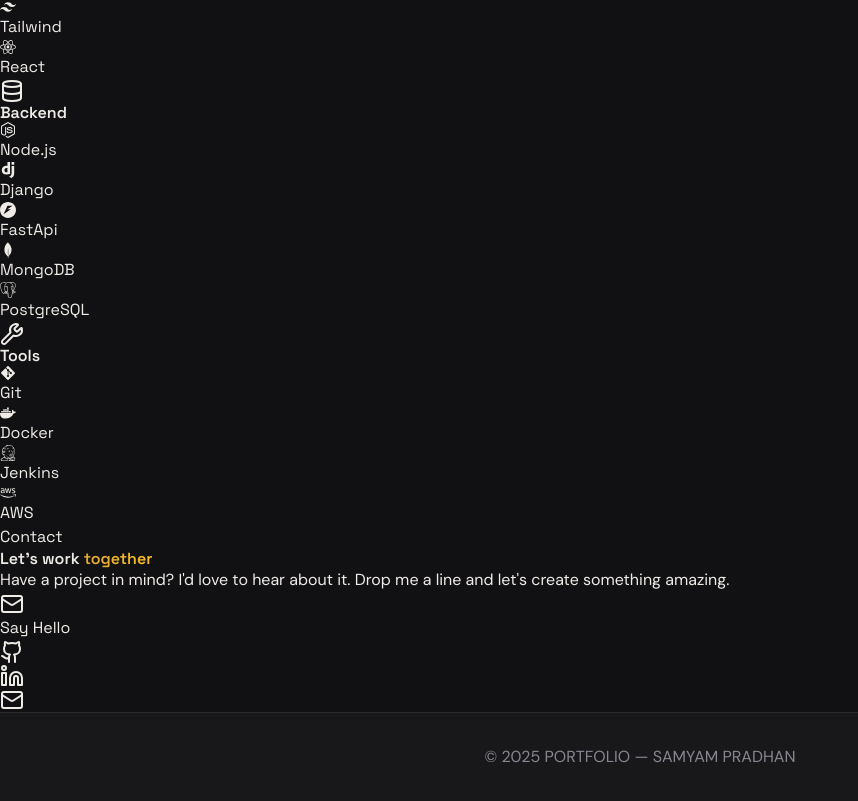
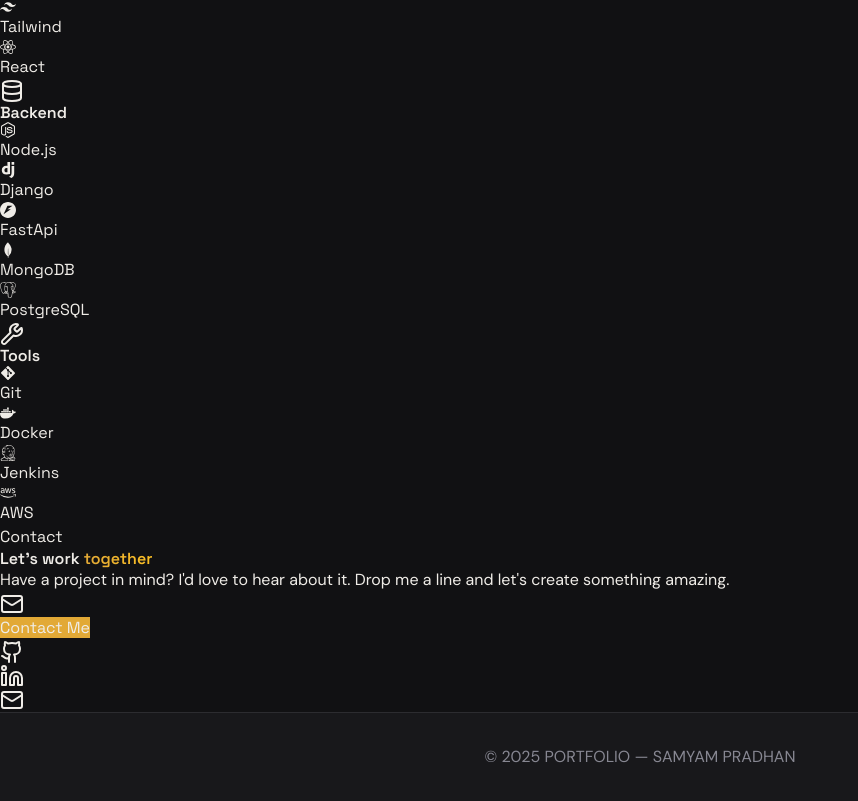
Before and after one commit to Samyam-Pradhan/Portfolio, a React (Vite) app: page / in a window 1280 px wide. Shown: the part 736-1537 px from the top of the page, without its empty margins (0-858 px from the left). Built offline with nearby package versions, Linux system fonts and the light colour scheme; the HTML template or start-up script is replaced by a standard one.

Commit message:
Updated Contact component

```diff
--- a/src/components/Contact.jsx
+++ b/src/components/Contact.jsx
@@ -1,16 +1,12 @@
-import { Mail, Github, Linkedin,} from "lucide-react";
+import { Mail, Github, Linkedin } from "lucide-react";
 
 const socials = [
   { icon: Github, label: "GitHub", href: "https://github.com/Samyam-Pradhan" },
   { icon: Linkedin, label: "LinkedIn", href: "https://www.linkedin.com/in/samyam-pradhan-b59b68292/" },
-  { icon: Mail, label: "Email", href: "pradhansamyam71@gmail.com" },
+  { icon: Mail, label: "Email", href: "mailto:pradhansamyam71@gmail.com" },
 ];
 
 const Contact = () => {
-  const handleSubmit = (e) => {
-    e.preventDefault();
-  };
-
   return (
     <section id="contact" className="py-32 px-6">
       <div className="max-w-3xl mx-auto text-center">
@@ -25,19 +21,22 @@
             Have a project in mind? I'd love to hear about it. Drop me a line
             and let's create something amazing.
           </p>
-           <a
-            href="mailto:alex.m@reactfolio.dev"
-            className="inline-flex items-center justify-center gap-2 h-12 px-8 rounded-md border-2 border-primary text-primary hover:bg-primary hover:text-primary-foreground font-display font-semibold tracking-wide transition-colors mb-12"
+
+          <a
+            href="mailto:pradhansamyam71@gmail.com"
+            className="inline-flex items-center jcenterustify-center gap-2 h-12 px-8 rounded-md text-black font-display font-semibold tracking-wide transition-colors mb-12"
+            style={{ backgroundColor: "#E2A936" }}
           >
             <Mail className="w-4 h-4" />
-            Say Hello
+            Contact Me
           </a>
+
           <div className="flex justify-center gap-6">
             {socials.map((social) => (
               <a
                 key={social.label}
                 href={social.href}
-                className="w-12 h-12 rounded-full border border-border flex items-center justify-center text-muted-foreground hover:text-primary hover:border-primary/50 transition-colors"
+                className="w-12 h-12 rounded-full border border-border flex items-center justify-center text-muted-foreground hover:text-[#E2A936] hover:border-[#E2A936] transition-colors"
                 aria-label={social.label}
               >
                 <social.icon className="w-5 h-5" />
```
